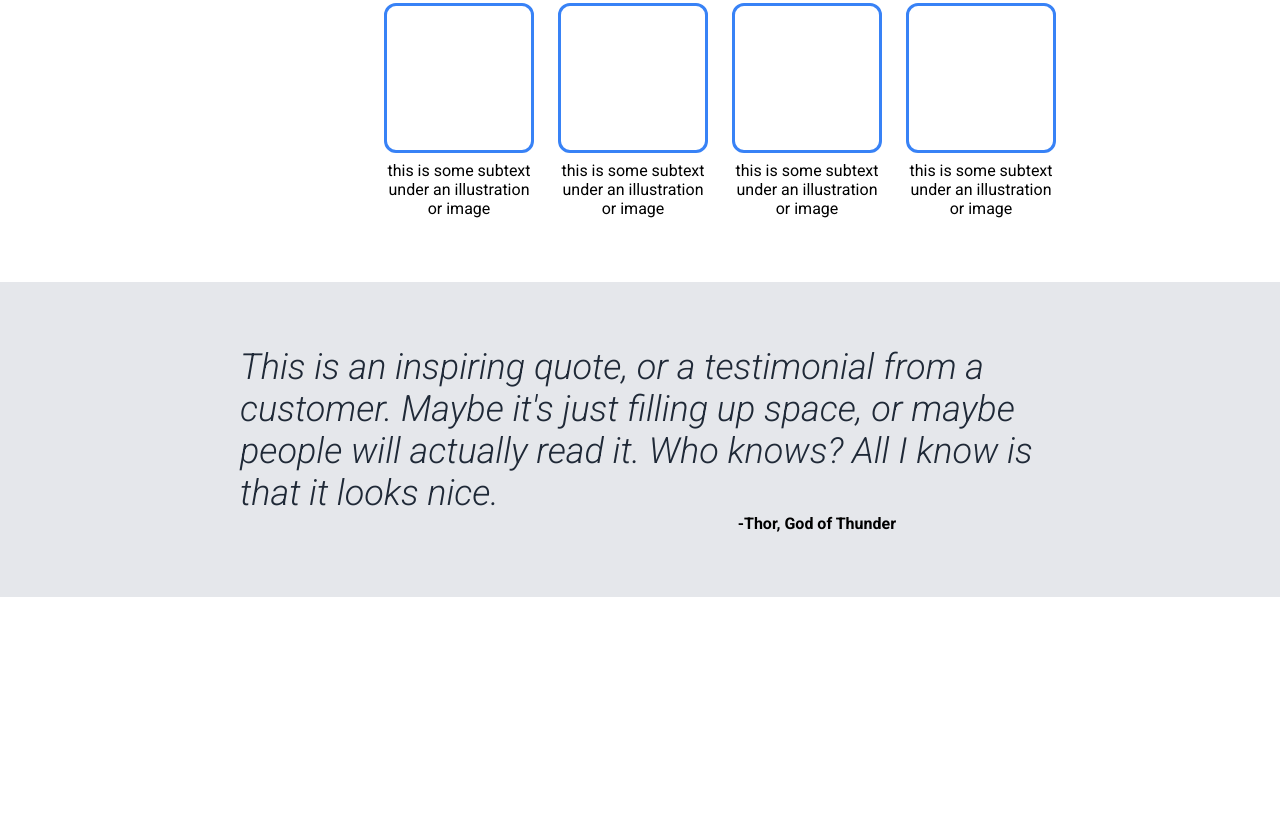
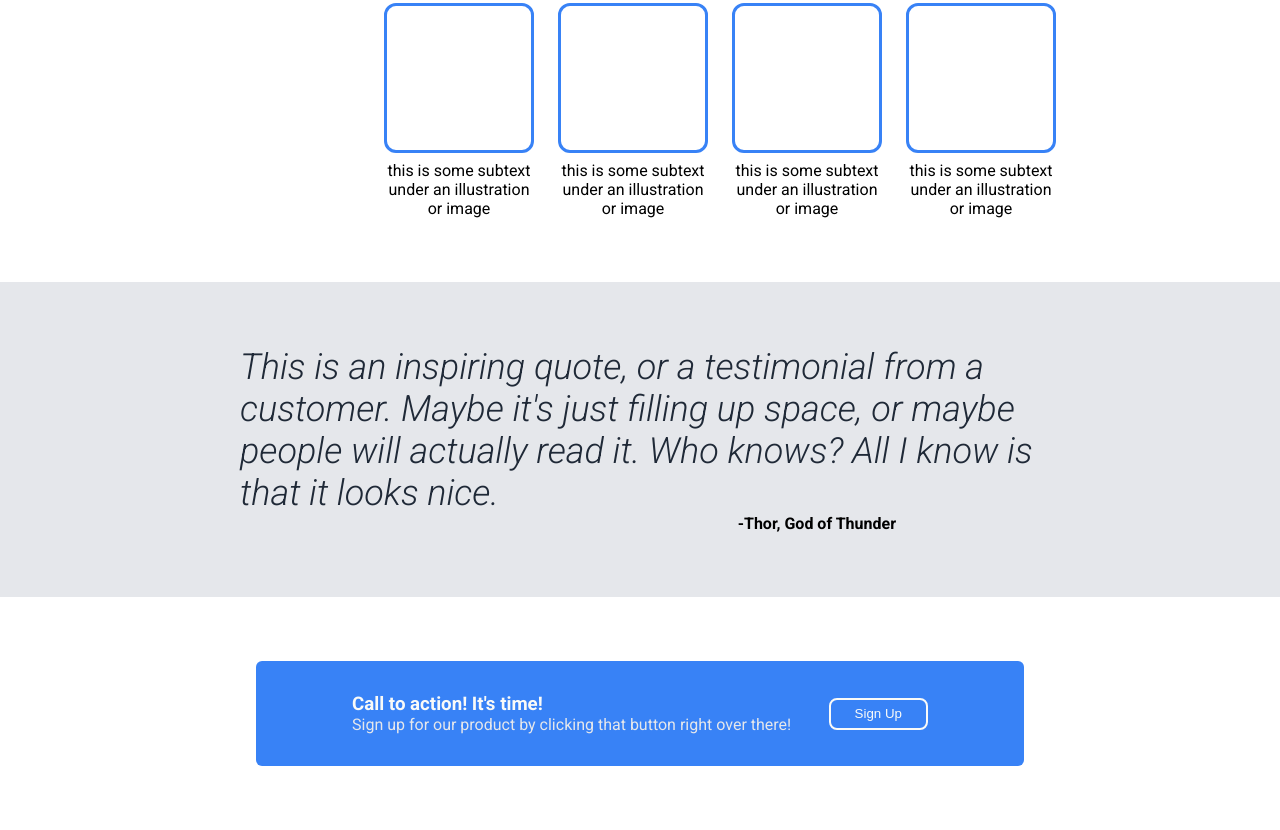
Before and after one commit to Kevtronium/landing-page, a plain HTML site: page index.html in a window 1280 px wide. Shown: the part 502-1332 px from the top of the page. Before the commit the page ends 1099 px from the top, so only its background shows below. Drawn offline with Linux system fonts and the light colour scheme.

Commit message:
Add call-to-action component

```diff
--- a/css/style.css
+++ b/css/style.css
@@ -146,3 +146,40 @@ a {
   font-weight: 700;
   align-self: flex-end;
 }
+
+/* CALL TO ACTION(cta) */
+
+.cta-container {
+  display: flex;
+  justify-content: center;
+  align-items: center;
+  padding: 64px 0;
+}
+
+.cta {
+  background-color: #3882f6;
+  padding: 32px 96px;
+  width: 60%;
+  border-radius: 6px;
+  display: flex;
+  justify-content: space-between;
+  align-items: center;
+}
+
+.cta-header,
+.cta-btn {
+  color: #f9faf8;
+}
+
+.cta-text {
+  color: #e5e7eb;
+}
+
+.cta-btn {
+  padding: 2px 24px;
+  border-radius: 8px;
+  border-style: solid;
+  border-color: #f9faf8;
+  background-color: transparent;
+  height: 32px;
+}
--- a/index.html
+++ b/index.html
@@ -80,5 +80,16 @@
         <p class="quote-author">-Thor, God of Thunder</p>
       </div>
     </div>
+    <div class="cta-container">
+      <div class="cta">
+        <div class="cta-text">
+          <h3 class="cta-header">Call to action! It's time!</h3>
+          <p class="cta-text">
+            Sign up for our product by clicking that button right over there!
+          </p>
+        </div>
+        <button class="cta-btn">Sign Up</button>
+      </div>
+    </div>
   </body>
 </html>
```
